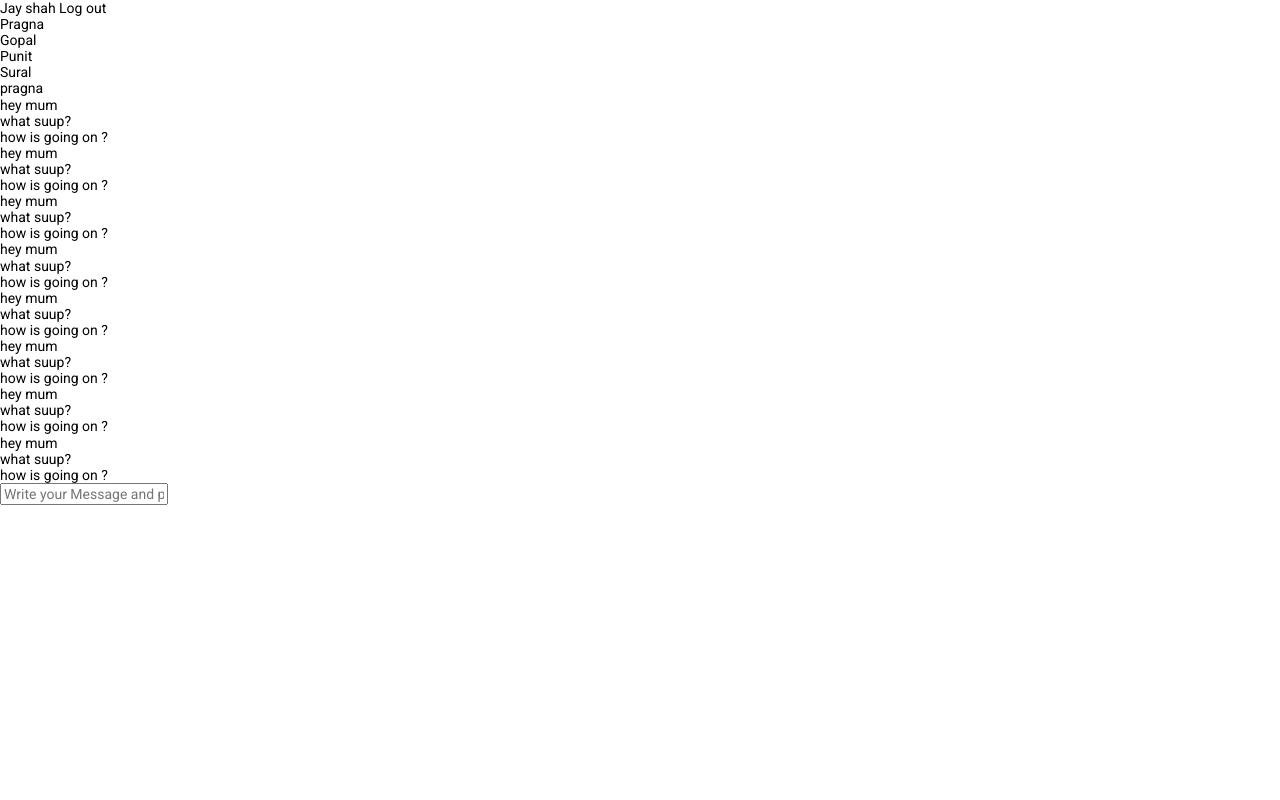
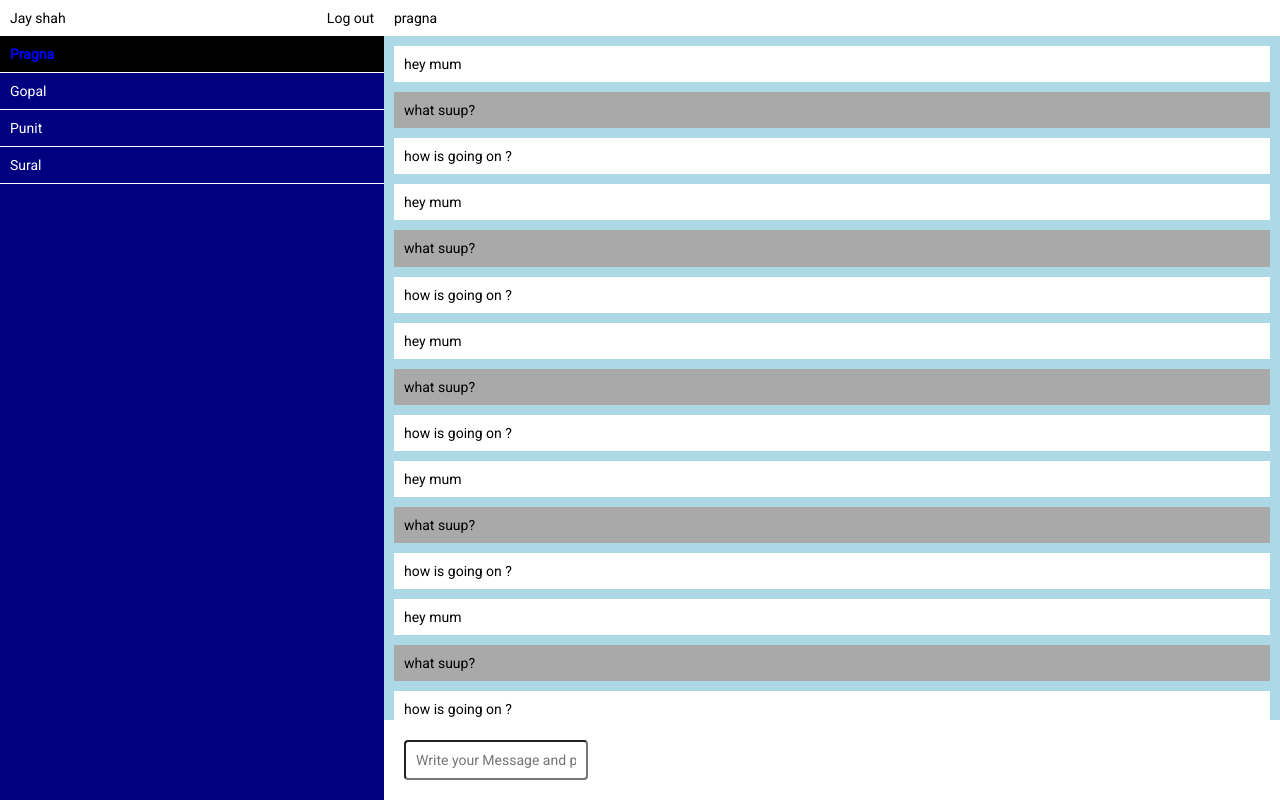
Before and after one commit to shahjay00785/ChatApplication, a plain HTML site: page chat.html in a window 1280 px wide. Drawn offline with nearby package versions, Linux system fonts and the light colour scheme.

Commit message:
style css 3

```diff
--- a/style.css
+++ b/style.css
@@ -22,7 +22,7 @@ html, body {
   color:white;
 }
 
-body{
+body.homepage{
   background-image:url(/img/bg.jpg);
   background-repeat: no-repeat;
   background-size:cover;
@@ -51,3 +51,98 @@ button:hover{
   background: white;
   color:blueviolet;
 }
+
+
+
+/* chat page */
+
+.member-area{
+  position: fixed;
+  top :0;
+  bottom :0;
+  left:0;
+  width:30%;
+  background-color: navy;
+  color:white;
+}
+
+
+.user-info{
+  background: white;
+  color : black;
+  padding: 10px;
+}
+
+.logout{
+  float: right;
+}
+
+.member {
+  padding: 10px;
+  border-bottom: 1px solid white;
+  color: white;
+
+}
+
+.member:hover{
+  background: black;
+  color: blue;
+}
+
+.messege-area{
+  background: azure;
+  position: fixed;
+  left : 30%;
+  top: 0;
+  bottom : 0;
+  width: 70%;
+}
+
+.chat-info{
+  background-color: white;
+  padding : 10px;
+  color : black;
+}
+
+.member.active{
+  font-weight: bold;
+  background-color: black;
+  color:blue;
+
+}
+
+.messages{
+  background: lightblue;
+  height: 100%;
+  padding : 10px;
+  overflow: scroll;
+
+
+}
+.message{
+  background:white;
+  padding :10px;
+  margin-bottom:10px;
+}
+
+.message.by-user{
+  background: darkgray;
+}
+
+.chat-form{
+  position: fixed;
+  left:30%;
+  bottom:0;
+  width:70%;
+  background: white;
+  padding: 20px;
+}
+
+.chat-message{
+  padding: 10px;
+  border:  1px soild darkgrey;
+  border-radius: 4px;
+  display: block;
+
+
+}
```
